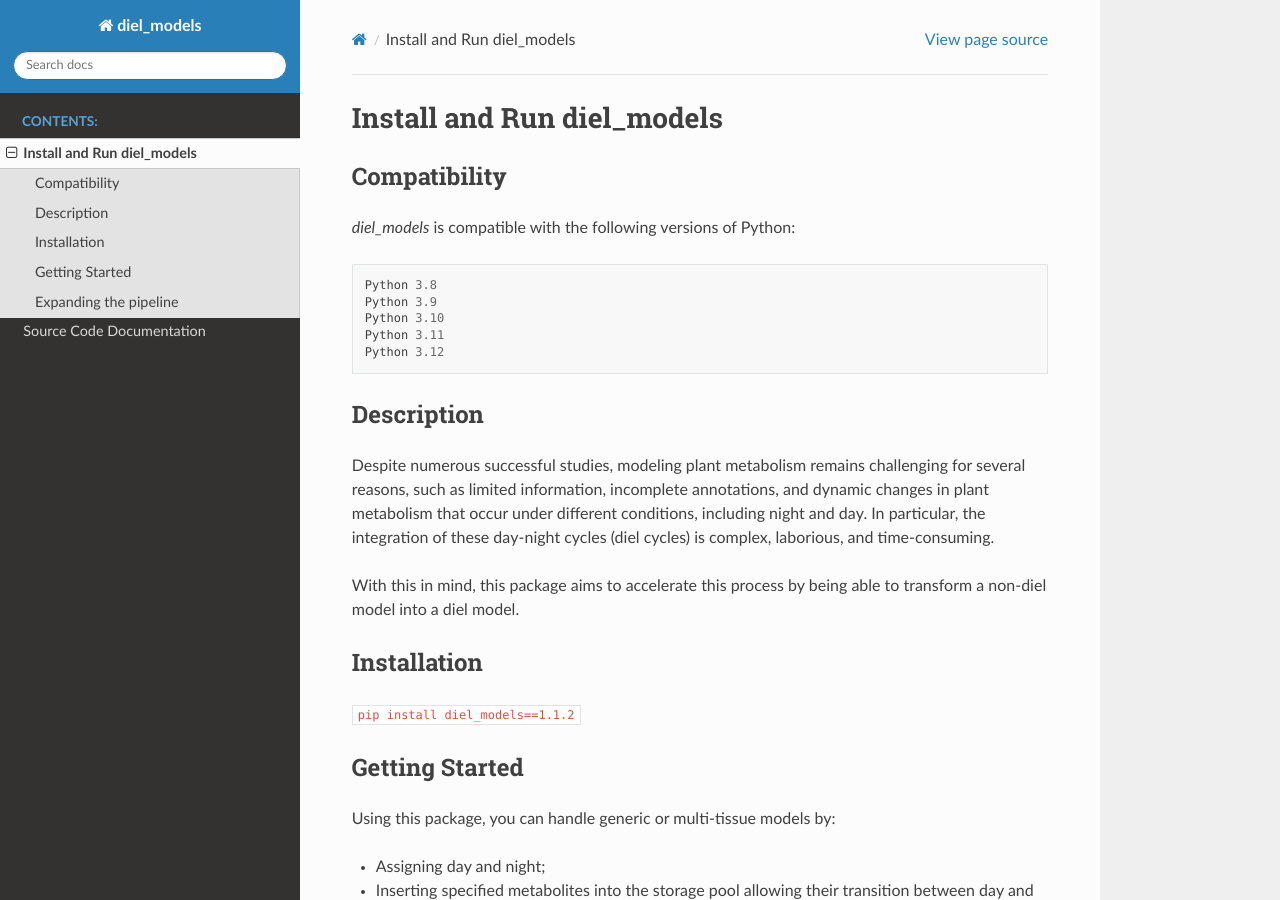
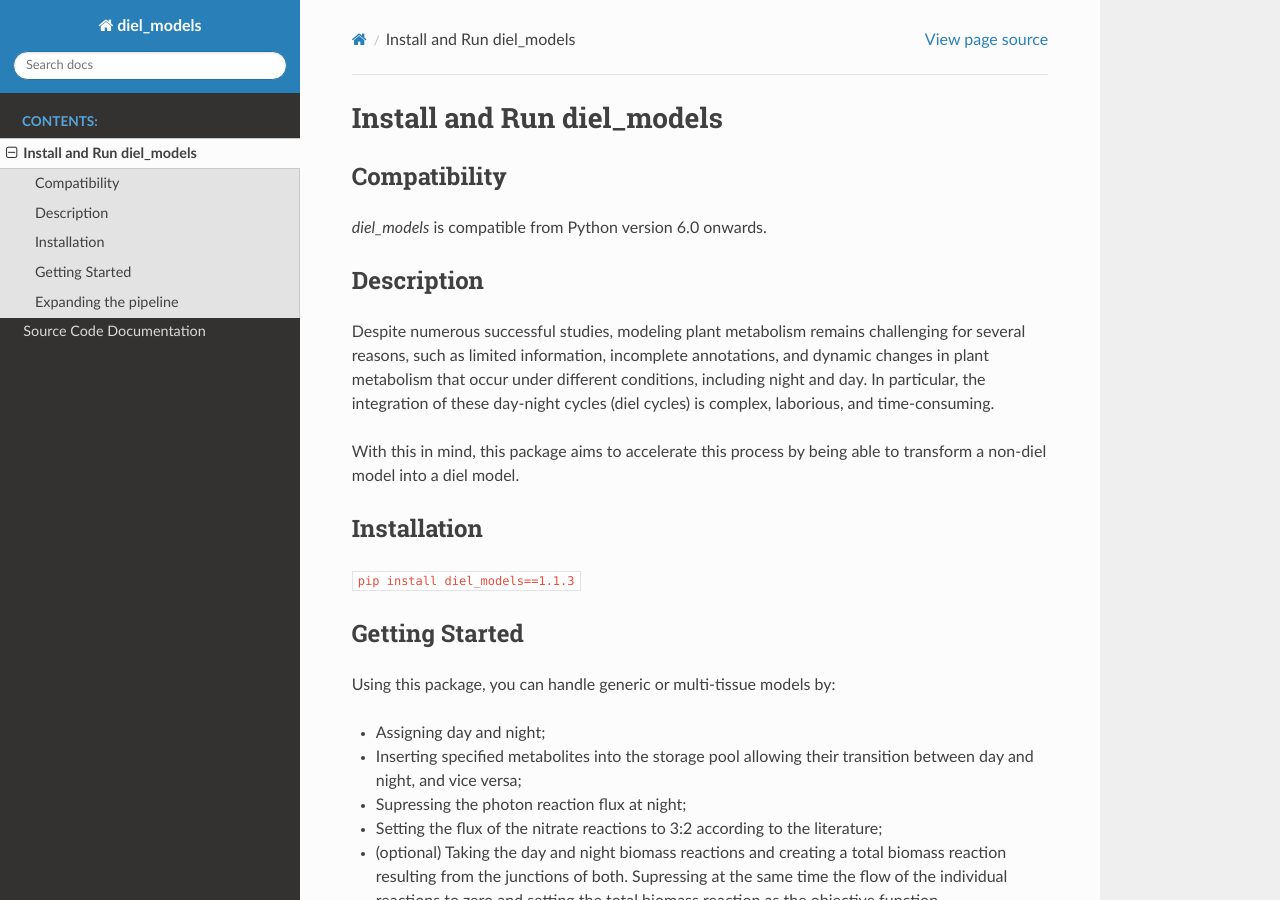
Before and after one commit to LucianaMartins26/DielModels, a Sphinx documentation site: the page built from docs/diel_models_docs.md, in a window 1280 px wide and 900 px high. Built offline with Sphinx 7.4.7 and the Read the Docs theme 3.1.0, drawn with Linux system fonts in a browser that asks for light colours.

Commit message:
[UPDATE] compatibility with python versions 3.6, 3.7 and 3.13

````diff
--- a/docs/diel_models_docs.md
+++ b/docs/diel_models_docs.md
@@ -2,15 +2,7 @@
 
 ### Compatibility
 
-_diel_models_ is compatible with the following versions of Python:
-
-```
-Python 3.8
-Python 3.9
-Python 3.10
-Python 3.11
-Python 3.12
-```
+_diel_models_ is compatible from Python version 6.0 onwards.
 
 ### Description
 
@@ -21,7 +13,7 @@
 
 ### Installation
 
-``` pip install diel_models==1.1.2 ```
+``` pip install diel_models==1.1.3 ```
 
 ### Getting Started
 Using this package, you can handle generic or multi-tissue models by:
--- a/setup.cfg
+++ b/setup.cfg
@@ -1,6 +1,6 @@
 [metadata]
 name = diel_models
-version = 1.1.2
+version = 1.1.3
 description = diel_models:
 long_description = file: README.md
 long_description_content_type = text/markdown
@@ -12,11 +12,14 @@
 classifiers =
     Programming Language :: Python :: 3
     Programming Language :: Python :: 3 :: Only
+    Programming Language :: Python :: 3.6
+    Programming Language :: Python :: 3.7
     Programming Language :: Python :: 3.8
     Programming Language :: Python :: 3.9
     Programming Language :: Python :: 3.10
     Programming Language :: Python :: 3.11
     Programming Language :: Python :: 3.12
+    Programming Language :: Python :: 3.13
 
 [options]
 package_dir =
````
Also changed, not shown: README.md (+2 -10 lines), 1 other file.
